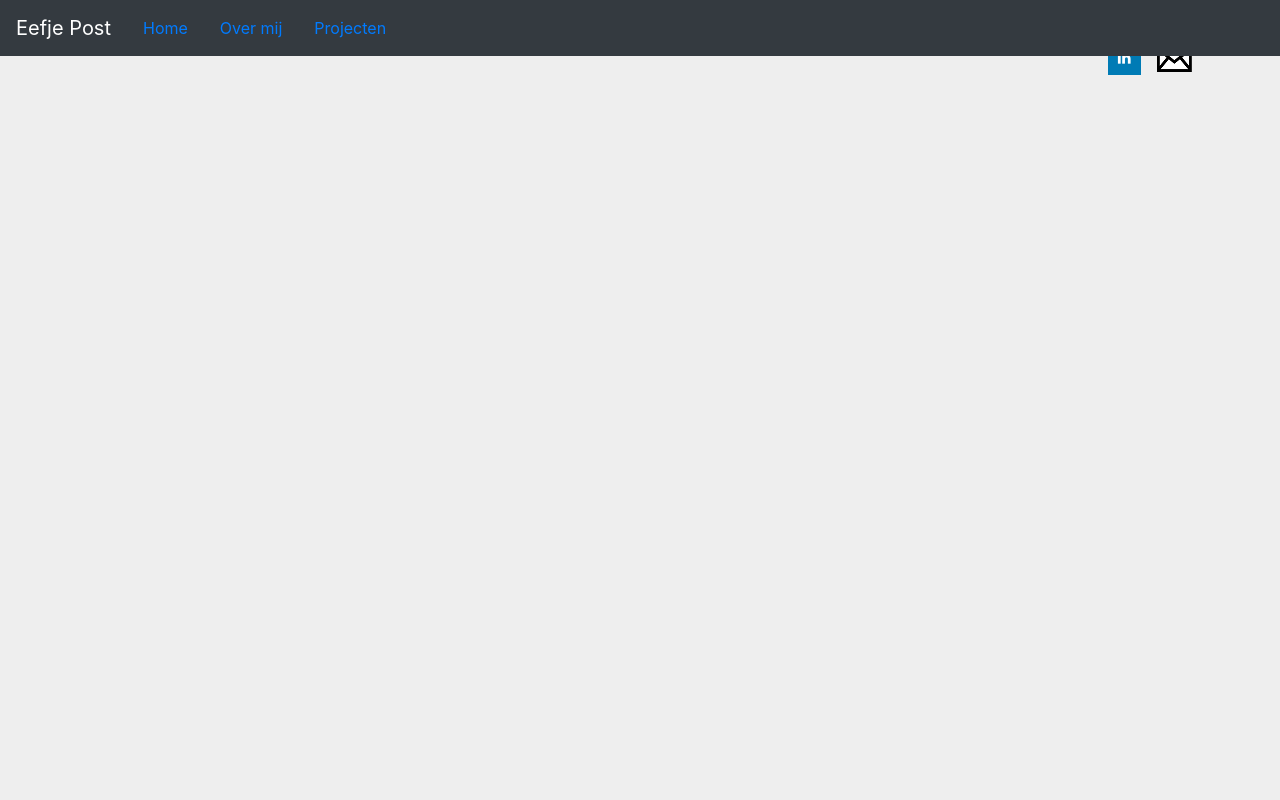
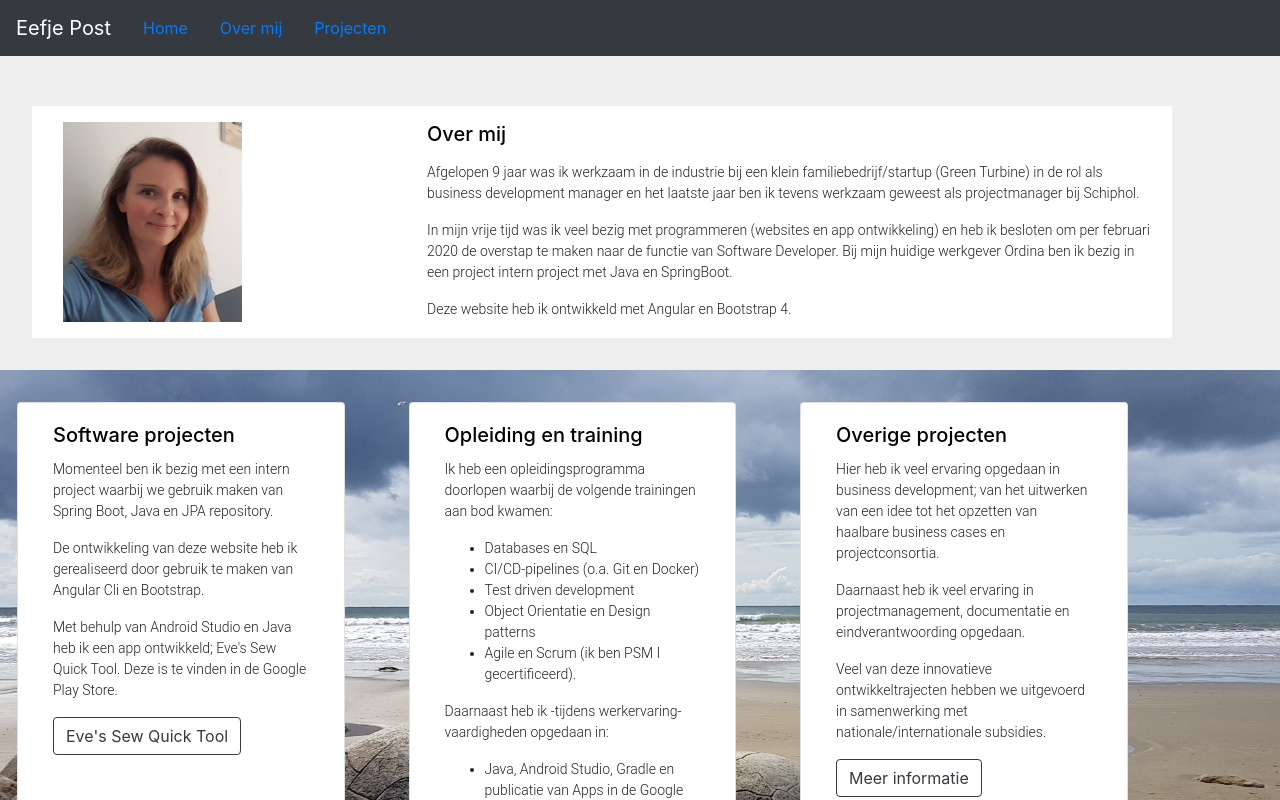
Before and after one commit to Eefjepost/Angular-Big-Idea, an Angular app: page /index/about in a window 1280 px wide. Before the commit this address led to /. Shown: the top 800 px of the page. Built offline with nearby package versions, Linux system fonts and the light colour scheme.

Commit message:
first commit

```diff
--- a/src/app/about/about.component.css
+++ b/src/app/about/about.component.css
@@ -47,25 +47,27 @@ li {
 
 
 .card {
-  width: 12rem;
+  width: 25rem;
   display: flex;
   margin: 2rem;
 }
 
+.containerMobile{
 
-  .card-columns {
-    -webkit-column-count: 1;
-    -moz-column-count: 1;
-    column-count: 1;
-    display: flex;
-  }
+}
+
 
 
 @media (min-width: 768px) {
+  .containerTwo {
+    background-image: url('src/assets/images/boulders.jpg');
+  }
   .card-columns {
     -webkit-column-count: 3;
     -moz-column-count: 3;
     column-count: 3;
     display: flex;
+
   }
+
 }
--- a/src/app/about/about.component.html
+++ b/src/app/about/about.component.html
@@ -17,10 +17,13 @@
       </div>
     </div>
 
+<div class="containerMobile" *ngIf="currentWindowWidth < 800">
+  <img class="img-responsive" src='./assets/images/boulders.jpg' style="height: 300px; margin:1rem">
+</div>
 
 
 
-  <div class="container" style="background-image: url('./assets/images/boulders.jpg'); background-size: cover">
+  <div class="containerTwo" style="background-size: cover">
 
     <div class="row">
 
@@ -30,7 +33,7 @@
           <p> Momenteel ben ik bezig met een intern project waarbij we gebruik maken van Spring Boot, Java en JPA repository.<p>
           <p> De ontwikkeling van deze website heb ik gerealiseerd door gebruik te maken van Angular Cli en Bootstrap.</p>
           <p>Met behulp van Android Studio en Java heb ik een app ontwikkeld; Eve's Sew Quick Tool. Deze is te vinden in de Google Play Store.</p>
-           <a href=".html"><button class="btn btn-outline-dark mt-auto">Eve's Sew Quick Tool</button></a>
+           <a href="https://play.google.com/store/apps/details?id=com.sewtool.eef.sewquicktool&gl=NL" target="_blank"><button class="btn btn-outline-dark mt-auto">Eve's Sew Quick Tool</button></a>
         </div>
       </div>
 
@@ -67,7 +70,7 @@
             <p>Hier heb ik veel ervaring opgedaan in business development; van het uitwerken van een idee tot het opzetten van haalbare business cases en projectconsortia.
             <p>Daarnaast heb ik veel ervaring in projectmanagement, documentatie en eindverantwoording opgedaan. </p>
             <p> Veel van deze innovatieve ontwikkeltrajecten hebben we uitgevoerd in samenwerking met nationale/internationale subsidies.</p>
-            <div class="mt-auto"><a href=".html"><button class="btn btn-outline-dark">Meer informatie</button></a></div>
+            <div class="mt-auto"><a [routerLink]="['/projects']"><button class="btn btn-outline-dark">Meer informatie</button></a></div>
           </div>
       </div>
     </div>
--- a/src/app/about/about.component.ts
+++ b/src/app/about/about.component.ts
@@ -1,4 +1,6 @@
-import { Component, OnInit } from '@angular/core';
+import {Component, HostListener, OnInit} from '@angular/core';
+import {inspect} from 'util';
+
 
 @Component({
   selector: 'app-home',
@@ -6,11 +8,22 @@ import { Component, OnInit } from '@angular/core';
   styleUrls: ['about.component.css']
 })
 export class AboutComponent implements OnInit {
+  public currentWindowWidth: number;
 
   constructor() { }
 
+
   ngOnInit(): void {
     window.scrollTo(0, 0);
+    this.currentWindowWidth = window.innerWidth;
   }
 
+  @HostListener('window:resize')
+  onResize() {
+    this.currentWindowWidth = window.innerWidth;
+  }
+
+
+
+
 }
--- a/src/app/footer/footer.component.css
+++ b/src/app/footer/footer.component.css
@@ -8,3 +8,15 @@
   text-decoration: none;
   margin:1rem;
 }
+
+p {
+  font-size: 12px;
+}
+
+
+
+.jumbotron-fluid {
+  background-color:#eeeeee;
+  background-size:cover;
+  height: 100px;
+}
--- a/src/app/footer/footer.component.html
+++ b/src/app/footer/footer.component.html
@@ -1,8 +1,13 @@
-<footer class="jumbotron-fluid" style="background-color:#eeeeee; background-size:cover; height: 100px;">
+<footer class="jumbotron-fluid">
   <div class="row">
-    <p class="col-sm-4">&copy; 2020 Eefje Post</p>
+    <div class="col-sm-4"><p>&copy; 2020 Eefje Post</p>
+
+
+    </div>
     <div class="col-sm-6">
     </div>
     <div class="col-sm-2"><a target="new" href="http://nl.linkedin.com/in/eefje-post-2922973/" class="fa fa-linkedin"></a><a target="new" href="mailto:e.post@thebigidea.nl"><img src='./assets/images/email.png'></a></div>
-    </div>
+  </div>
+
+
 </footer>
--- a/src/app/home/home.component.css
+++ b/src/app/home/home.component.css
@@ -43,10 +43,6 @@ p {
   font-family: 'Roboto', sans-serif;
 }
 
-.image {
-  display: block;
-  width: 100%;
-  height: 75%;
-  height: auto;
-
+.footer {
+  font-size: 10px;
 }
--- a/src/app/home/home.component.html
+++ b/src/app/home/home.component.html
@@ -24,14 +24,14 @@
     <div class="container" style="margin-top: 5rem">
     <div class="row" style="background-color: white;">
       <div class="col-sm-4 mx-auto" style="background-color: white">
-        <img class="img-responsive" src='./assets/images/greenlinks.jpg' style="width: 100%; margin-top: 2rem; margin-bottom: 2rem;">
+        <img class="img-responsive" src='./assets/images/greenlinks.jpg' style="width:250px; margin-top: 2rem; margin-bottom: 2rem;">
       </div>
-      <div class="col-sm-8" style="background-color: white;">
-        <h3 class='mx-auto' style="margin: 2rem">Software Ontwikkeling</h3>
+      <div class="col-sm-8">
+        <h3 class='mx-auto' style="margin:2rem">Software Ontwikkeling</h3>
         <p>Ik ben vaardig in het ontwikkeling van apps voor o.a. Android toepassingen. In juli 2018 heb ik mijn eerste Android app in de Google play store gepubliceerd, <a href="https://tinyurl.com/y2vc2lnq" style="color: #538d40">klik hier</a> voor meer informatie. Meer over de totstandkoming van deze app, lees je <a href="appdevelopment.html" style="color: #538d40"> hier</a>.
         <p>Momenteel ben ik bezig in een project intern project bij mij werkgever met Java en SpringBoot.</p>
         <p>Deze website heb ik ontwikkeld met Angular en Bootstrap.</p>
-        <p> <a [routerLink]="['about']"><button class="btn btn-outline-dark">Meer informatie</button></a></p>
+        <p> <a [routerLink]="['/about']"><button class="btn btn-outline-dark">Meer informatie</button></a></p>
 
     </div>
     </div>
@@ -40,14 +40,14 @@
 
 <div class="container" style="margin-top: 5rem">
   <div class="row" style="background-color: white;">
-    <div class="col-sm-4 mx-auto" style="background-color: white">
-      <img class="img-responsive" src='./assets/images/greenrechts.jpg' style="width: 100%; margin-top: 2rem;">
+
+    <div class="col-sm-9 mx-auto" style="background-color: white;">
+      <h3 class='mx-auto' style="margin: 4rem; background-color: white">Ontwikkeling en advies</h3>
+      <p> Ik ben <a href="https://www.scrum.org/certificates/476274" style="color: #538d40">PSM I gecertificeerd </a> en heb tevens ca. 9 jaar project management/business development ervaring in startups. Hierdoor ben ik tevens vaardig in het mobiliseren van partijen, zoeken van samenwerkingen tot het uitwerken van een idee tot een concreet project. </p>
+      <p> <a [routerLink]="['/about']"><button class="btn btn-outline-dark">Meer informatie</button></a></p>
     </div>
-    <div class="col-sm-8" style="background-color: white;">
-      <h3 class='mx-auto' style="margin: 2rem">Ontwikkeling en advies</h3>
-      <p> Ik ben <a href="https://www.scrum.org/certificates/476274" style="color: #538d40">PSM I gecertificeerd </a> en heb tevens ca. 9 jaar project management/business development ervaring in startups. Hierdoor ben ik tevens vaardig in het mobiliseren van partijen, zoeken van samenwerkingen tot het uitwerken van een idee tot een concreet project. </p>
-      <p> <a [routerLink]="['about']"><button class="btn btn-outline-dark">Meer informatie</button></a></p>
-
+    <div class="col-sm-3" style="background-color: white">
+      <img class="img-responsive" src='./assets/images/greenrechts.jpg' style="width:250px; margin-top: 2rem; margin-bottom: 2rem;">
     </div>
   </div>
 </div>
@@ -56,8 +56,10 @@
 
 
 
-<div class="jumbotron-fluid" style="align-items: start; background-color: #eeeeee; background-size: cover; height:400px">
+<div class="jumbotron-fluid" style="align-items: start; background-color: #eeeeee; background-size: cover; height:200px">
   <div class="container">
+
   </div>
 
 </div>
+<p class="footer">Photos by Zhen Hu and Josh Calabrese on Unsplash</p>
--- a/src/app/home/home.component.ts
+++ b/src/app/home/home.component.ts
@@ -10,6 +10,7 @@ export class HomeComponent implements OnInit {
   constructor() { }
 
   ngOnInit(): void {
+    window.scrollTo(0, 0);
   }
 
 }
--- a/src/app/projects/projects.component.html
+++ b/src/app/projects/projects.component.html
@@ -18,7 +18,7 @@
           <p><small class="text-muted"><i class="glyphicon glyphicon-time"></i>2020</small></p>
         </div>
         <div class="timeline-body">
-          <p>Na een wereldreis met mijn gezin in 2018/2019 ben ik bij Ordina terecht gekomen en heb ik een professionals programma doorlopen voor de functie van Software Developer. </p>
+          <p>Na een wereldreis met mijn gezin in 2018/2019 ben ik bij Ordina terecht gekomen en heb ik eerst 9 maanden gewerkt als projectmanager bij Schiphol. Echter, het programmeren bleef trekken en in februari 2020 heb ik een professionals programma doorlopen voor de functie van Software Developer. </p>
           <p>Momenteel ben ik in diverse projecten bezig waar Java, SpringBoot, Angular, JPA en Postgress bij komt kijken. Deze website is mijn eerste 'try-out' met Angular (Cli).</p>
         </div>
       </div>
--- a/src/app/projects/projects.component.ts
+++ b/src/app/projects/projects.component.ts
@@ -13,6 +13,7 @@ export class ProjectsComponent implements OnInit {
 
 
   ngOnInit(): void {
+    window.scrollTo(0, 0);
   }
 
   onBack(): void {
--- a/src/index.html
+++ b/src/index.html
@@ -5,7 +5,7 @@
   <meta charset="utf-8">
 
   <title>BigIdea</title>
-  <base href="/">
+  <base href="/index">
   <meta name="viewport" content="width=device-width, initial-scale=1, maximum-scale=1">
 
   <link rel="icon" type="image/x-icon" href="favicon.ico">
```
